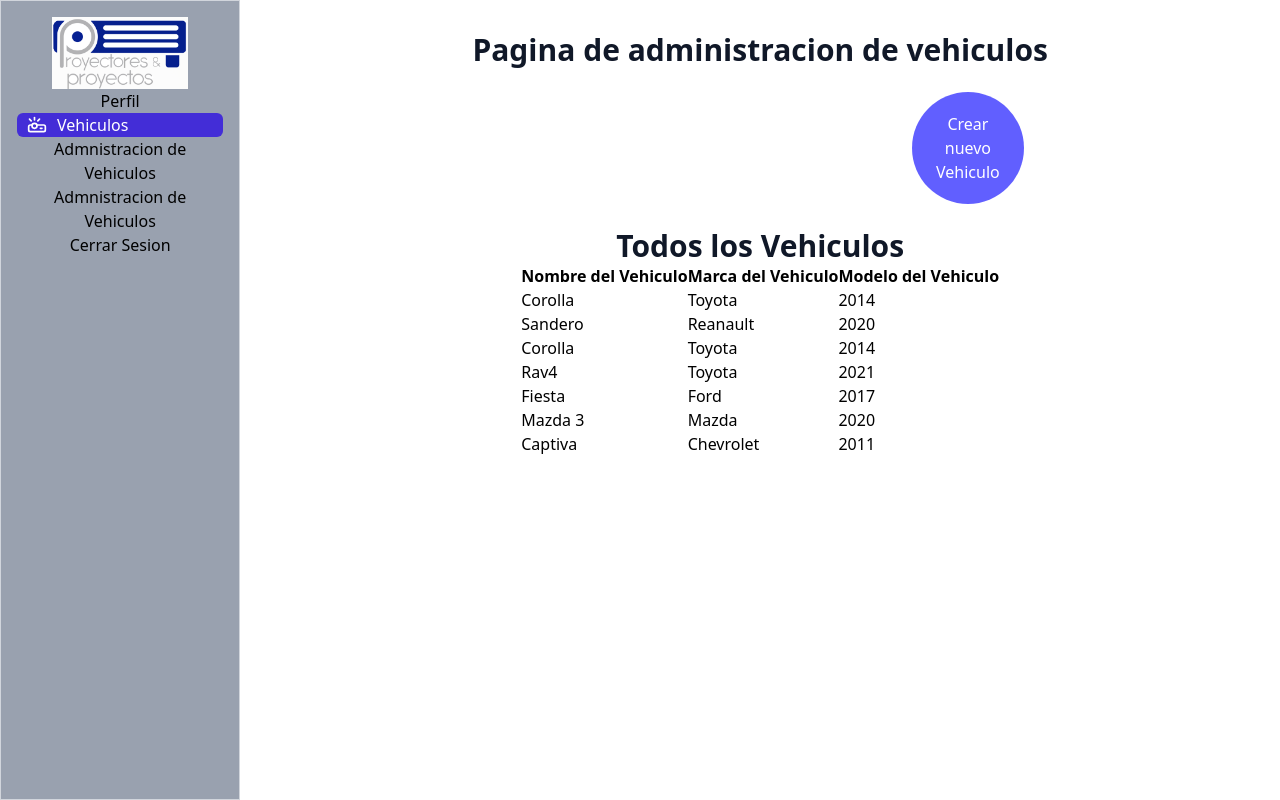
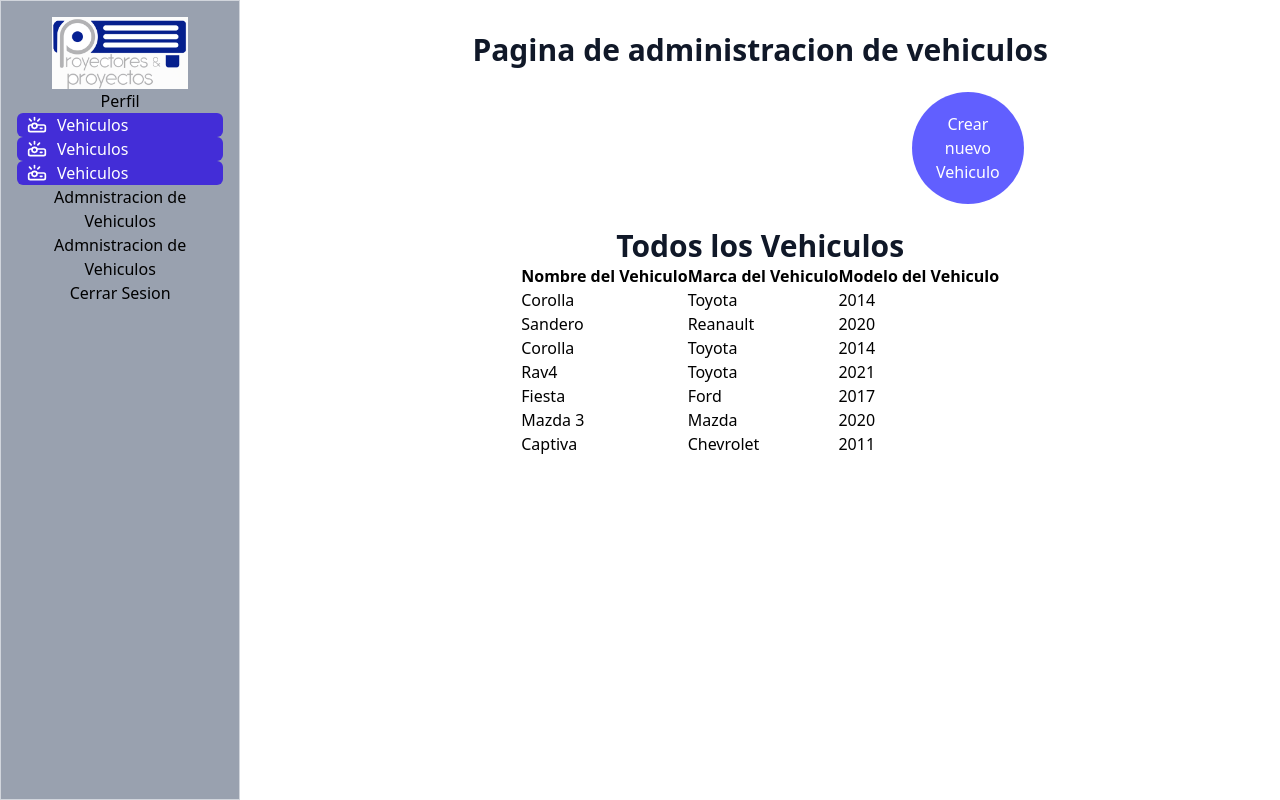
Before and after one commit to hanrike/pyppageTailwind, a React (Vite) app: page /admin/vehiculos in a window 1280 px wide. Built offline with nearby package versions, Linux system fonts and the light colour scheme.

Commit message:
utilizando el componente ruta pa duplicar botones en sidebar funcionando

```diff
--- a/src/components/Sidebar.jsx
+++ b/src/components/Sidebar.jsx
@@ -13,12 +13,9 @@ const Sidebar = () => {
       <ImagenLogo/>
     </Link>
     <button>Perfil</button>
-    <Link to='/admin/vehiculos'>{/* Importando este link ya tengo navegabilidad en mi boton en este caso voy a daminiustracion de vehiculos */}
-    < button className='p1 bg-indigo-700 hover:bg-indigo-900 flex w-full items-center text-white rounded-md'>
-    <Projector size={20} className="text-white w-10" />
-      Vehiculos
-    </button>
-    </Link>
+      <Ruta/> {/* pongo la ruta aqui con el componente que cree llamado tuta  */}
+      <Ruta/>
+      <Ruta/>
     <button>Admnistracion de Vehiculos</button>
     <button>Admnistracion de Vehiculos</button>
     <button>Cerrar Sesion </button>
@@ -26,4 +23,17 @@ const Sidebar = () => {
   )
 };
 
+//voy a crear un componente para los botones del sidebar
+const Ruta = () => {
+  return(
+    <Link to='/admin/vehiculos'>{/* Importando este link ya tengo navegabilidad en mi boton en este caso voy a daminiustracion de vehiculos */}
+    < button className='p1 bg-indigo-700 hover:bg-indigo-900 flex w-full items-center text-white rounded-md'>
+    <Projector size={20} className="text-white w-10" />
+      Vehiculos
+    </button>
+    </Link>
+  )
+}
+
+
 export default Sidebar;
```
